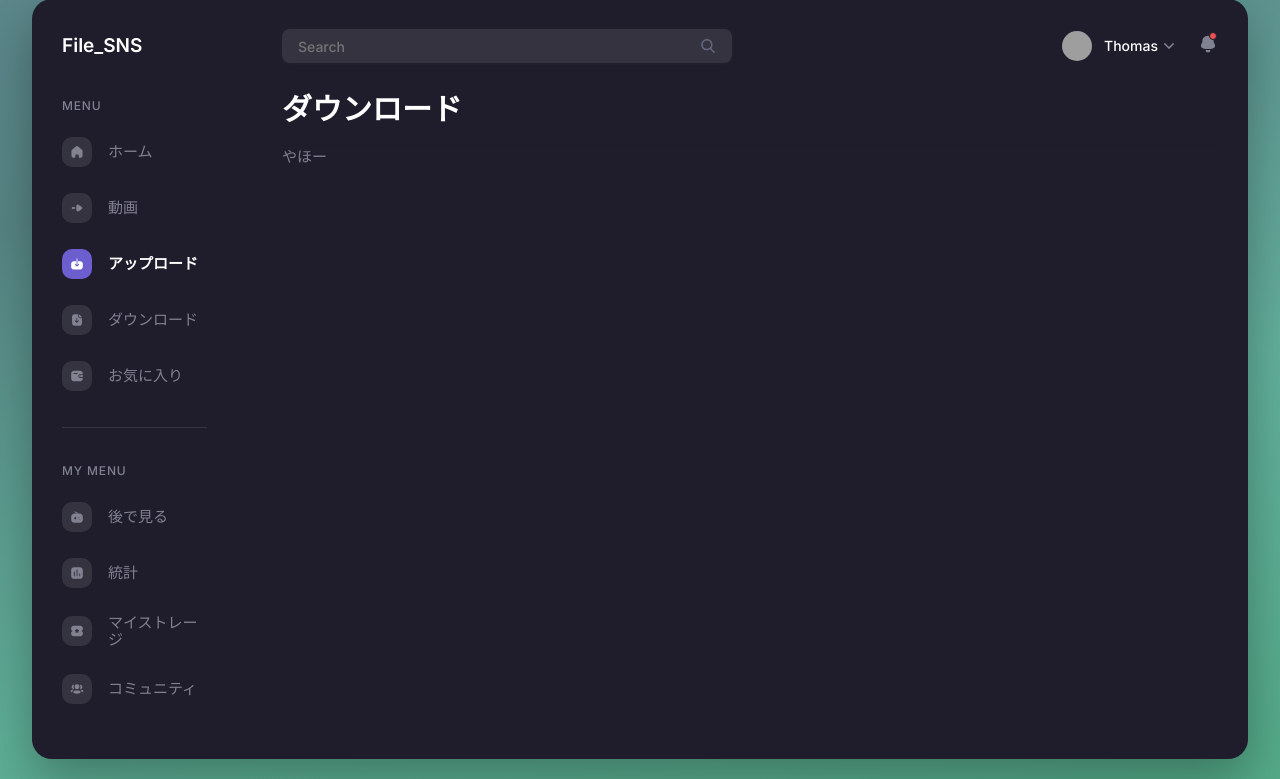
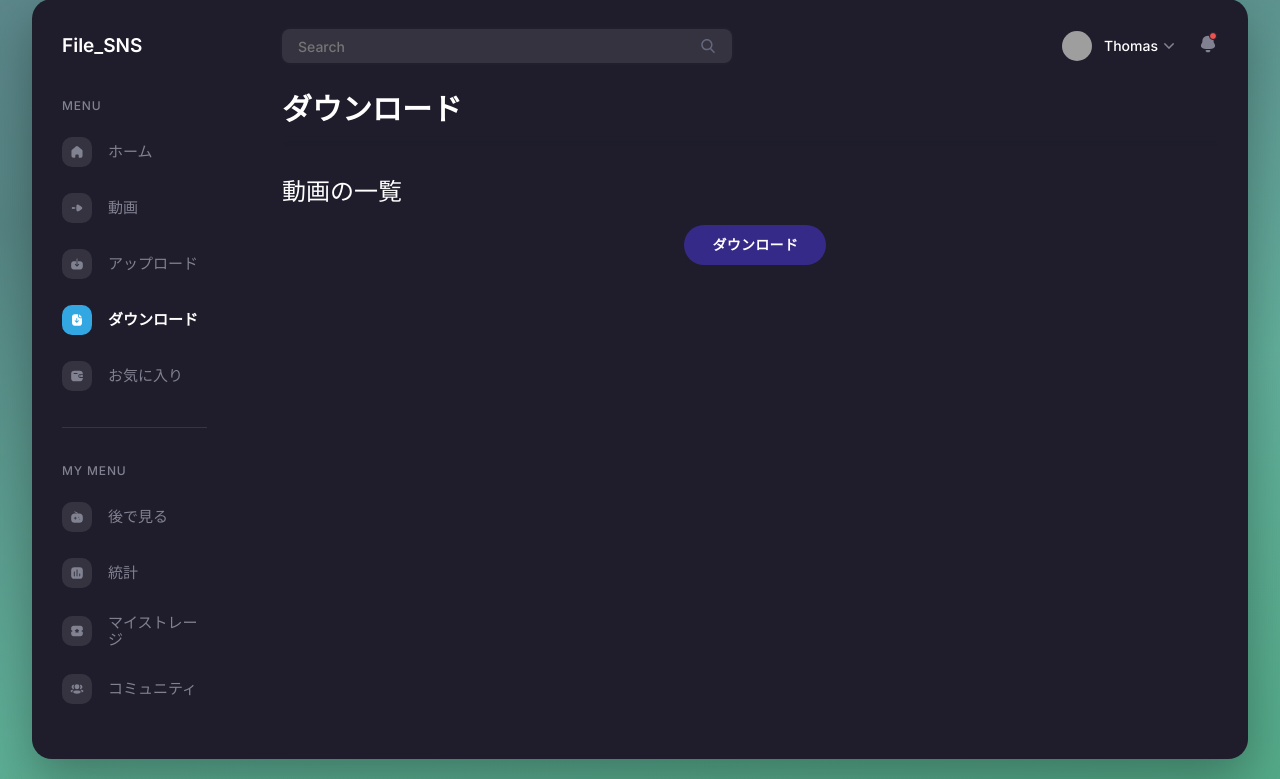
Before and after one commit to Blazingiowa/Python_WebApp_Project, a Flask app: template templates/download.html in a window 1280 px wide. Shown: the part 21-800 px from the top of the page. Run offline with Flask 2, Linux system fonts and the light colour scheme; the template is opened without the code that fills it, so the values that code supplies are empty; some libraries are stand-ins or nearby versions; grey boxes are pictures that could not be loaded.

Commit message:
change download file

```diff
--- a/app.py
+++ b/app.py
@@ -48,7 +48,7 @@ def download():
 
     print(files_que)
 
-    return render_template('download.html')
+    return render_template('download.html',video =files_que)
 
 @app.route('/upload_fttb',methods=['POST'])
 def upload_fttb():
--- /dev/null
+++ b/static/styles/css/download-style.css
@@ -0,0 +1,132 @@
+.button.alternative {
+    --color-hover: #2B3044;
+    --background: #362A89;
+    --hover-back: #6D58FF;
+    --hover-front: #F6F8FF;
+  }
+  .button.simple {
+    --background: #275EFE;
+    --background-hover: #1749DB;
+  }
+
+  .button {
+    --color: #fff;
+    --color-hover: var(--color);
+    --background: #2B3044;
+    --background-hover: var(--background);
+    --hover-back: #6D58FF;
+    --hover-front: #5C86FF;
+    left: 43%;
+    padding: 8px 28px;
+    border-radius: 20px;
+    line-height: 24px;
+    font-size: 14px;
+    font-weight: 600;
+    letter-spacing: 0.02em;
+    border: none;
+    outline: none;
+    position: relative;
+    overflow: hidden;
+    cursor: pointer;
+    -webkit-appearance: none;
+    -webkit-tap-highlight-color: transparent;
+    /*-webkit-mask-image: -webkit-radial-gradient(white, black);*/
+    color: var(--c, var(--color));
+    background: var(--b, var(--background));
+    transition: color 0.2s linear var(--c-d, 0.2s), background 0.3s linear var(--b-d, 0.2s);
+  }
+  .button:not(.simple):before, .button:not(.simple):after {
+    content: "";
+    position: absolute;
+    background: var(--pb, var(--hover-back));
+    top: 0;
+    left: 0;
+    right: 0;
+    height: 200%;
+    border-radius: var(--br, 40%);
+    transform: translateY(var(--y, 50%));
+    transition: transform var(--d, 0.4s) ease-in var(--d-d, 0s), border-radius 0.5s ease var(--br-d, 0.08s);
+  }
+  .button:not(.simple):after {
+    --pb: var(--hover-front);
+    --d: .44s;
+  }
+  .button div {
+    z-index: 1;
+    position: relative;
+    display: flex;
+  }
+  .button div span {
+    display: block;
+    -webkit-backface-visibility: hidden;
+            backface-visibility: hidden;
+    transform: translateZ(0);
+    -webkit-animation: var(--name, none) 0.7s linear forwards 0.18s;
+            animation: var(--name, none) 0.7s linear forwards 0.18s;
+  }
+  .button.in {
+    --name: move;
+  }
+  .button.in:not(.out) {
+    --c: var(--color-hover);
+    --b: var(--background-hover);
+  }
+  .button.in:not(.out):before, .button.in:not(.out):after {
+    --y: 0;
+    --br: 5%;
+  }
+  .button.in:not(.out):after {
+    --br: 10%;
+    --d-d: .02s;
+  }
+  .button.in.out {
+    --name: move-out;
+  }
+  .button.in.out:before {
+    --d-d: .06s;
+  }
+    @-webkit-keyframes move {
+    30%, 36% {
+      transform: translateY(calc(-6px * var(--move))) translateZ(0) rotate(calc(-13deg * var(--rotate) * var(--part)));
+    }
+    50% {
+      transform: translateY(calc(3px * var(--move))) translateZ(0) rotate(calc(6deg * var(--rotate) * var(--part)));
+    }
+    70% {
+      transform: translateY(calc(-2px * var(--move))) translateZ(0) rotate(calc(-3deg * var(--rotate) * var(--part)));
+    }
+  }
+
+  @keyframes move {
+    30%, 36% {
+      transform: translateY(calc(-6px * var(--move))) translateZ(0) rotate(calc(-13deg * var(--rotate) * var(--part)));
+    }
+    50% {
+      transform: translateY(calc(3px * var(--move))) translateZ(0) rotate(calc(6deg * var(--rotate) * var(--part)));
+    }
+    70% {
+      transform: translateY(calc(-2px * var(--move))) translateZ(0) rotate(calc(-3deg * var(--rotate) * var(--part)));
+    }
+  }
+  @-webkit-keyframes move-out {
+    30%, 36% {
+      transform: translateY(calc(6px * var(--move))) translateZ(0) rotate(calc(13deg * var(--rotate) * var(--part)));
+    }
+    50% {
+      transform: translateY(calc(-3px * var(--move))) translateZ(0) rotate(calc(-6deg * var(--rotate) * var(--part)));
+    }
+    70% {
+      transform: translateY(calc(2px * var(--move))) translateZ(0) rotate(calc(3deg * var(--rotate) * var(--part)));
+    }
+  }
+  @keyframes move-out {
+    30%, 36% {
+      transform: translateY(calc(6px * var(--move))) translateZ(0) rotate(calc(13deg * var(--rotate) * var(--part)));
+    }
+    50% {
+      transform: translateY(calc(-3px * var(--move))) translateZ(0) rotate(calc(-6deg * var(--rotate) * var(--part)));
+    }
+    70% {
+      transform: translateY(calc(2px * var(--move))) translateZ(0) rotate(calc(3deg * var(--rotate) * var(--part)));
+    }
+  }
--- a/static/styles/css/style.css
+++ b/static/styles/css/style.css
@@ -525,6 +525,10 @@ body:before {
   padding: 12px 20px 20px;
   background-color: var(--video-bg);
   position: relative;
+}
+.video-checkbox{
+  text-align: right;
+  padding: 0px 20px 10px 0px;
 }
 .video-by {
   transition: 0.3s;
--- /dev/null
+++ b/static/styles/js/download-script.js
@@ -0,0 +1,40 @@
+document.querySelectorAll('.button').forEach(button => {
+
+    let div = document.createElement('div'),
+        letters = button.textContent.trim().split('');
+
+    function elements(letter, index, array) {
+
+        let element = document.createElement('span'),
+            part = (index >= array.length / 2) ? -1 : 1,
+            position = (index >= array.length / 2) ? array.length / 2 - index + (array.length / 2 - 1) : index,
+            move = position / (array.length / 2),
+            rotate = 1 - move;
+
+        element.innerHTML = !letter.trim() ? '&nbsp;' : letter;
+        element.style.setProperty('--move', move);
+        element.style.setProperty('--rotate', rotate);
+        element.style.setProperty('--part', part);
+
+        div.appendChild(element);
+
+    }
+
+    letters.forEach(elements);
+
+    button.innerHTML = div.outerHTML;
+
+    button.addEventListener('mouseenter', e => {
+        if (!button.classList.contains('out')) {
+            button.classList.add('in');
+        }
+    });
+
+    button.addEventListener('mouseleave', e => {
+        if (button.classList.contains('in')) {
+            button.classList.add('out');
+            setTimeout(() => button.classList.remove('in', 'out'), 950);
+        }
+    });
+
+});
--- a/templates/download.html
+++ b/templates/download.html
@@ -8,6 +8,7 @@
   <link href="https://maxcdn.bootstrapcdn.com/font-awesome/4.7.0/css/font-awesome.min.css" rel="stylesheet" />
   <link rel="stylesheet" href='https://vjs.zencdn.net/5-unsafe/video-js.css'>
   <link rel="stylesheet" href="../static/styles/css/style.css">
+  <link rel="stylesheet" href="../static/styles/css/download-style.css">
 
 </head>
 
@@ -34,14 +35,14 @@
             </svg>
             動画
           </a>
-          <a class="sidebar-link uploads is-active" href="/uploads">
+          <a class="sidebar-link uploads" href="/uploads">
             <svg viewBox="0 0 24 24" fill="currentColor">
               <path
                 d="M11.23 7.29V3.283c0-.427.34-.782.77-.782.385 0 .711.298.763.677l.007.104v4.01h4.78c2.38 0 4.335 1.949 4.445 4.38l.005.215v5.04c0 2.447-1.887 4.456-4.232 4.569l-.208.005H6.44c-2.38 0-4.326-1.94-4.435-4.379L2 16.905v-5.03c0-2.447 1.878-4.466 4.222-4.58l.208-.004h4.8v6.402l-1.6-1.652a.755.755 0 00-1.09 0 .81.81 0 00-.22.568c0 .157.045.32.14.459l.08.099 2.91 3.015c.14.155.34.237.55.237a.735.735 0 00.465-.166l.075-.071 2.91-3.015c.3-.31.3-.816 0-1.126a.755.755 0 00-1.004-.077l-.086.077-1.59 1.652V7.291h-1.54z" />
             </svg>
             アップロード
           </a>
-          <a class="sidebar-link" href="/download">
+          <a class="sidebar-link is-active" href="/download">
             <svg viewBox="0 0 24 24" fill="currentColor">
               <path fill-rule="evenodd" clip-rule="evenodd"
                 d="M12.1535 16.64L14.995 13.77C15.2822 13.47 15.2822 13 14.9851 12.71C14.698 12.42 14.2327 12.42 13.9455 12.71L12.3713 14.31V9.49C12.3713 9.07 12.0446 8.74 11.6386 8.74C11.2327 8.74 10.896 9.07 10.896 9.49V14.31L9.32178 12.71C9.03465 12.42 8.56931 12.42 8.28218 12.71C7.99505 13 7.99505 13.47 8.28218 13.77L11.1139 16.64C11.1832 16.71 11.2624 16.76 11.3515 16.8C11.4406 16.84 11.5396 16.86 11.6386 16.86C11.7376 16.86 11.8267 16.84 11.9158 16.8C12.005 16.76 12.0842 16.71 12.1535 16.64ZM19.3282 9.02561C19.5609 9.02292 19.8143 9.02 20.0446 9.02C20.302 9.02 20.5 9.22 20.5 9.47V17.51C20.5 19.99 18.5 22 16.0446 22H8.17327C5.58911 22 3.5 19.89 3.5 17.29V6.51C3.5 4.03 5.4901 2 7.96535 2H13.2525C13.5 2 13.7079 2.21 13.7079 2.46V5.68C13.7079 7.51 15.1931 9.01 17.0149 9.02C17.4333 9.02 17.8077 9.02318 18.1346 9.02595C18.3878 9.02809 18.6125 9.03 18.8069 9.03C18.9479 9.03 19.1306 9.02789 19.3282 9.02561ZM19.6045 7.5661C18.7916 7.5691 17.8322 7.5661 17.1421 7.5591C16.047 7.5591 15.145 6.6481 15.145 5.5421V2.9061C15.145 2.4751 15.6629 2.2611 15.9579 2.5721C16.7203 3.37199 17.8873 4.5978 18.8738 5.63395C19.2735 6.05379 19.6436 6.44249 19.945 6.7591C20.2342 7.0621 20.0223 7.5651 19.6045 7.5661Z" />
@@ -119,10 +120,35 @@
         <div class="anim">
           <div class="main-header">ダウンロード</div>
           <!--ここから-->
-          <table>
-            <tr class="file_tr">やほー</tr>
-          </table>
 
+        <div class="small-header anim" style="--delay: .3s">動画の一覧</div>
+        <div class="videos">
+          {% for mp4 in video%}
+          <div class="video anim" style="--delay: .4s">
+            <div class="video-time">8 min</div>
+            <div class="video-wrapper">
+              <video muted="">
+                <source src="../static/mp4/{{mp4}}" type="video/mp4">
+              </video>
+              <div class="author-img__wrapper video-author">
+                <svg viewBox="0 0 24 24" fill="none" stroke="currentColor" stroke-width="3" stroke-linecap="round"
+                  stroke-linejoin="round" class="feather feather-check">
+                  <path d="M20 6L9 17l-5-5" />
+                </svg>
+                <img class="author-img"
+                  src="https://images.pexels.com/photos/1680172/pexels-photo-1680172.jpeg?auto=compress&cs=tinysrgb&dpr=2&w=500" />
+              </div>
+            </div>
+            <div class="video-by">Andy William</div>
+            <div class="video-name">{{mp4}}</div>
+            <div class="video-view">54K views<span class="seperate video-seperate"></span>1 week ago</div>
+            <div class="video-checkbox">
+            <input type="checkbox">
+          </div>
+          </div>
+          {%endfor%}
+        </div>
+        <button class="button alternative">ダウンロード</button>
         </div>
       </div>
     </div>
@@ -131,6 +157,7 @@
   <script src='../static/styles/js/jquery-3.6.0.min.js'></script>
   <script src='https://vjs.zencdn.net/5-unsafe/video.js'></script>
   <script src="../static/styles/js/script.js"></script>
+  <script src="../static/styles/js/download-script.js"></script>
 
 </body>
 
```
